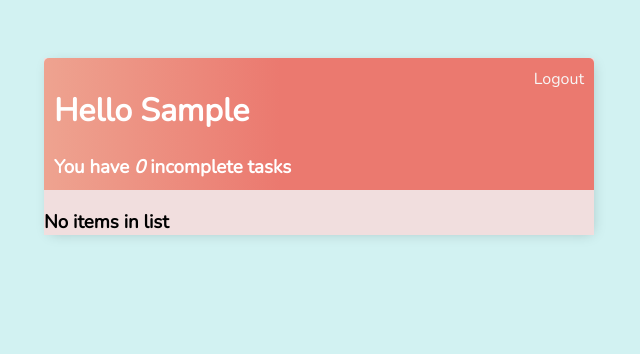
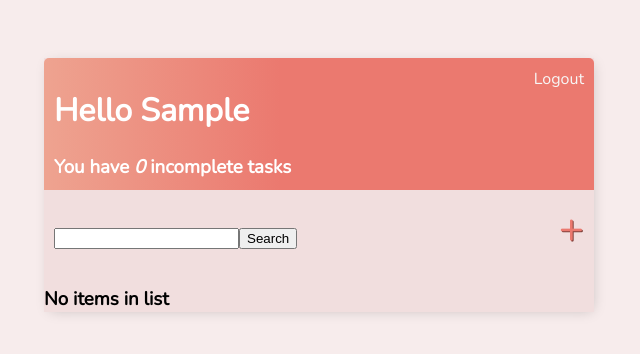
Before and after one commit to wujiaan2022/To-Do-PP4, a Django app: page / in a window 1280 px wide. Shown: the top 354 px of the page, without its empty margins (321-961 px from the left). Run offline with Django 3.2, Linux system fonts and the light colour scheme; the visitor is signed in with stand-in values (Sample User, id 1); data that the repository does not hold is empty.

Commit message:
style the search bar and add task icon

```diff
--- a/ToDoApp/templates/ToDoApp/main.html
+++ b/ToDoApp/templates/ToDoApp/main.html
@@ -11,7 +11,7 @@
 
     <style>
         body{
-            background-color: rgb(210, 242, 242);
+            background-color: rgb(247, 236, 236);
             font-family: 'Nunito', sans-serif;
             padding-top: 50px;
         }
@@ -47,8 +47,8 @@
             align-items: center;
             justify-content: space-between;
             padding: 20px;
-            color: white;
-            border-top: 1px solid rgb(226, 226, 226);
+            color: #fff;
+            border-top: 1px solid #f4ccc2;
         }
 
         .task-title {
@@ -83,6 +83,20 @@
             line-height: 0;
         }
 
+        #search-add-wrapper {
+            display: flex;
+            justify-content: space-between;
+            align-items: center;
+            padding: 10px;
+        }
+
+        #add-link {
+            color: #EB796F;
+            text-decoration: none;
+            font-size: 42px;
+            text-shadow: 1px 1px #81413b;
+        }
+
 
 
     </style>
@@ -90,9 +104,7 @@
 <body>
     <div class="container">
         {% block content %}
-
         {% endblock content %}
-
     </div>
 </body>
 </html>
--- a/ToDoApp/templates/ToDoApp/task_list.html
+++ b/ToDoApp/templates/ToDoApp/task_list.html
@@ -13,12 +13,14 @@
     {% endif %}
 </div>
 
+<div id="search-add-wrapper">
+    <form method="GET" style="margin-top: 20px; display: flex;">
+        <input type='text' name='search-area' value="{{search_input}}">
+        <input type='submit' value='Search'>
+    </form>
+    <a id="add-link" href="{% url 'task-create' %}">&#43;</a>
+</div>
 
-<!-- <a href="{% url 'task-create' %}">Add Task</a>
-<form method="GET">
-    <input type='text' name='search-area' value="{{search_input}}">
-    <input type='submit' value='Search'>
-</form> -->
 
 <div class="task-items-wrapper">
     {% for task in tasks %}
@@ -36,7 +38,9 @@
         </div>
         <a class="delete-link" href="{% url 'task-delete' task.id %}">&#215;</a>
         {% endif %}
+
     </div>
+
     {% empty %}
     <h3>No items in list</h3>
     {% endfor %}
```
